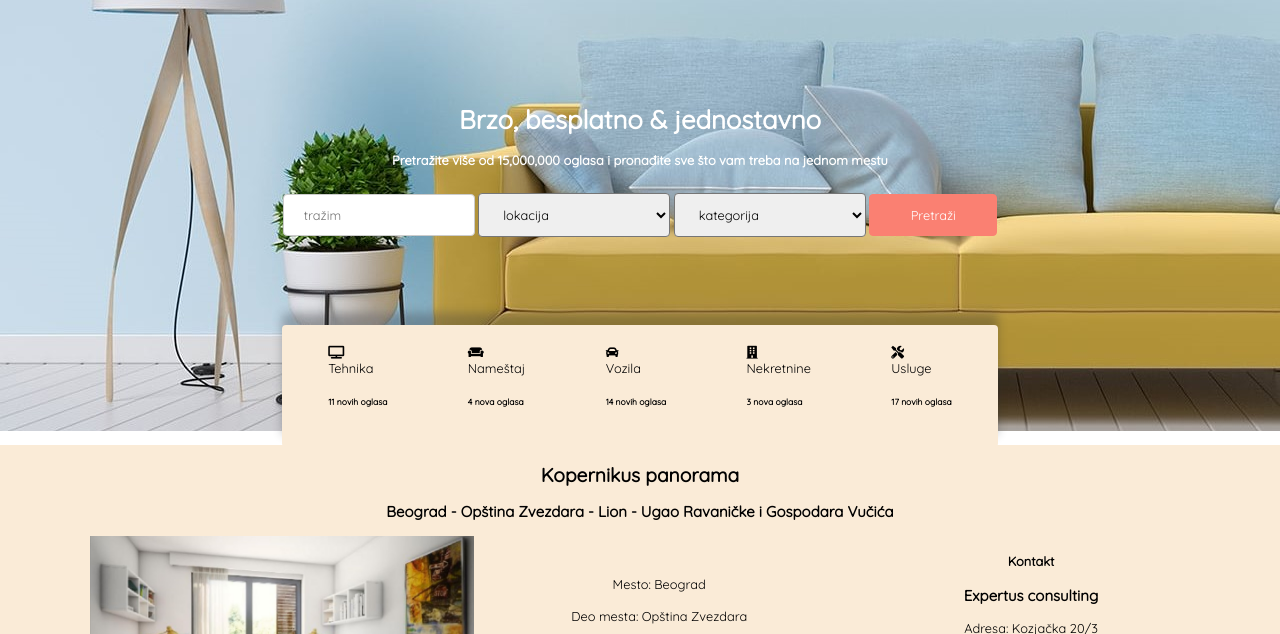
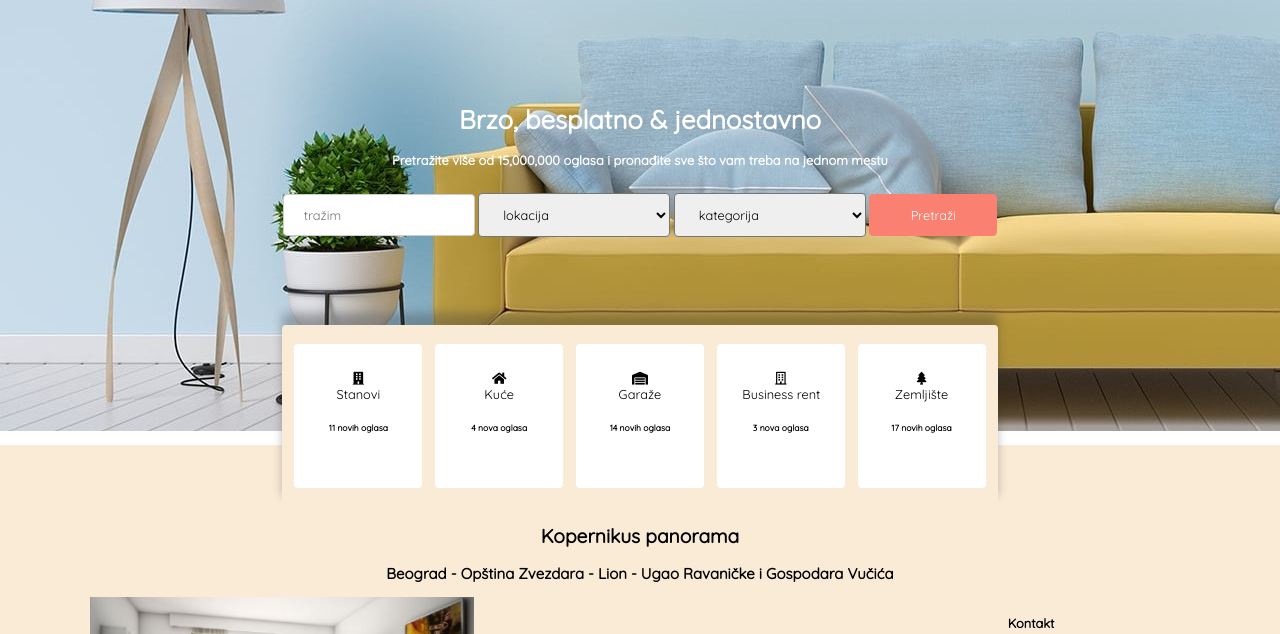
Before and after one commit to Danilo3110/oglasi, a website: page src/ad.html in a window 1280 px wide. Shown: the part 114-748 px from the top of the page. Drawn offline with Linux system fonts and the light colour scheme.

Commit message:
nekretnine css v2

```diff
--- a/src/ad.html
+++ b/src/ad.html
@@ -96,25 +96,25 @@
         <div class="item6">
             <div id="button-wrap">
                 <a href="#">
-                    <div id="electronics"><i class="fas fa-tv"></i><br>Tehnika<h6>
+                    <div id="apartments"><i class="fas fa-building"></i><br>Stanovi<h6>
                             <h6>11 novih oglasa</h6>
                         </h6>
                     </div>
                 </a>
                 <a href="#">
-                    <div id="furniture"><i class="fas fa-couch"></i><br>Nameštaj<h6>4 nova oglasa</h6>
+                    <div id="houses"><i class="fas fa-home"></i><br>Kuće<h6>4 nova oglasa</h6>
                     </div>
                 </a>
                 <a href="#">
-                    <div id="cars"><i class="fas fa-car"></i><br>Vozila<h6>14 novih oglasa</h6>
+                    <div id="garages"><i class="fas fa-warehouse"></i><br>Garaže<h6>14 novih oglasa</h6>
                     </div>
                 </a>
                 <a href="#">
-                    <div id="real-estate"><i class="fas fa-building"></i><br>Nekretnine<h6>3 nova oglasa</h6>
+                    <div id="business"><i class="far fa-building"></i><br>Business&nbsp;rent<h6>3 nova oglasa</h6>
                     </div>
                 </a>
                 <a href="#">
-                    <div id="services"><i class="fas fa-tools"></i><br>Usluge<h6>17 novih oglasa</h6>
+                    <div id="land"><i class="fas fa-tree"></i><br>Zemljište<h6>17 novih oglasa</h6>
                     </div>
                 </a>
             </div>
```
